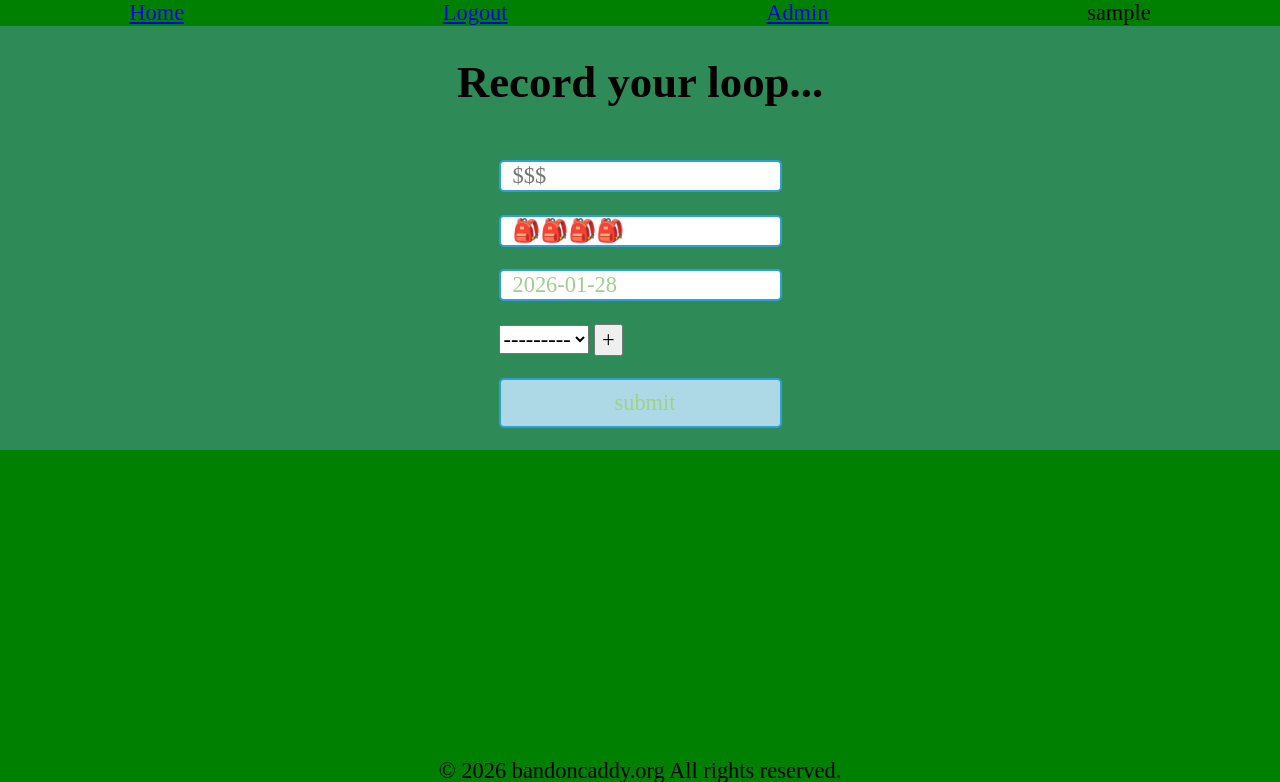
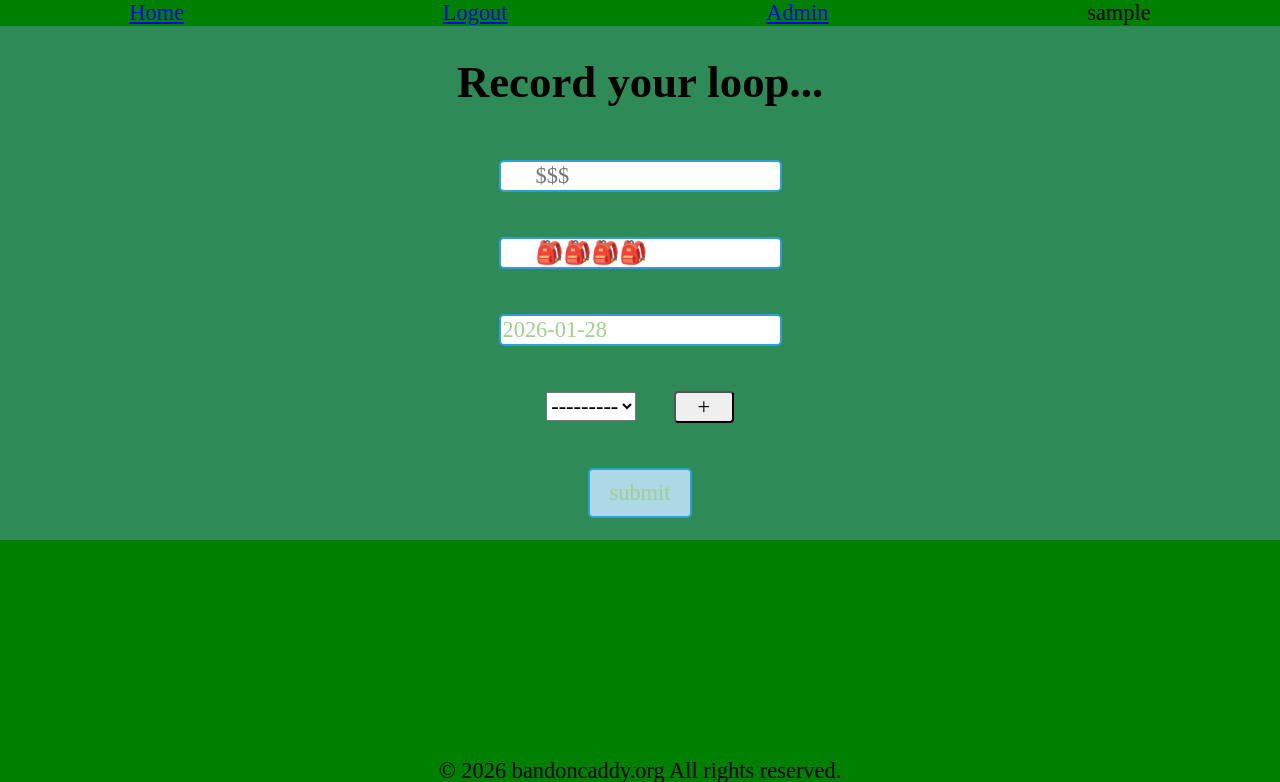
Before and after one commit to debboutr/bandoncaddy, a Django app: page /collect/loop/add/ in a window 1280 px wide. Shown: the top 782 px of the page. Run offline with Django 5.2, Linux system fonts and the light colour scheme; the visitor is signed in with stand-in values (Sample User, id 1); data that the repository does not hold is empty.

Commit message:
remove width specs

```diff
--- a/core/static/css/styles.css
+++ b/core/static/css/styles.css
@@ -1,7 +1,7 @@
-*, *::before, *::after {
-  box-sizing: border-box;
-}
-
+/**, *::before, *::after {*/
+/*  box-sizing: border-box;*/
+/*}*/
+/**/
 body {
   margin: 0;
   padding: 0;
@@ -44,7 +44,6 @@
   display: flex;
   justify-content: space-around;
   align-items: center;
-  width: 100%;
 }
 
 .container {
@@ -53,7 +52,18 @@
   justify-content: center;
   align-items: center;
   background-color: seagreen;
-  /*height: 90vh; /* or any desired height */*/
+}
+
+form {
+  display: flex;
+  flex-direction: column;
+  align-items: center;
+}
+
+button {
+  margin-left: 2rem;
+  width: 60px;
+  border-radius: 4px;
 }
 
 .form-fields input {
@@ -61,7 +71,6 @@
   border: 2px solid #2d9fd9;
   color: #a0d18c;
   font-size: 1.4rem;
-  width: 100%;
 }
 
 .form-fields input[type=text]:focus {
@@ -70,8 +79,8 @@
   color: #2d9fd9;
 }
 
-.form-fields input {
-  text-indent: 10px;
+.form-fields input::placeholder {
+  text-indent: 33px;
 }
 
 .btn {
```
